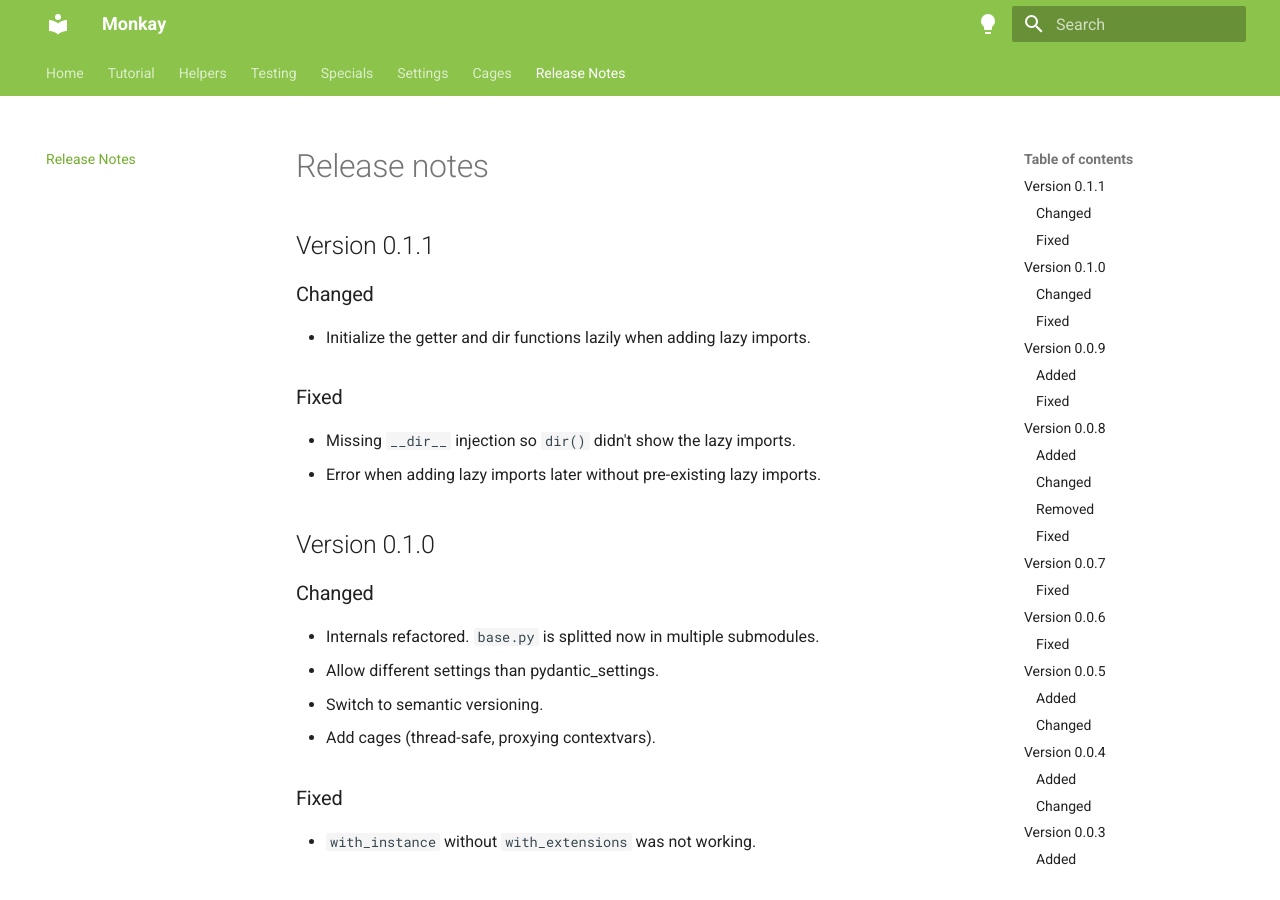
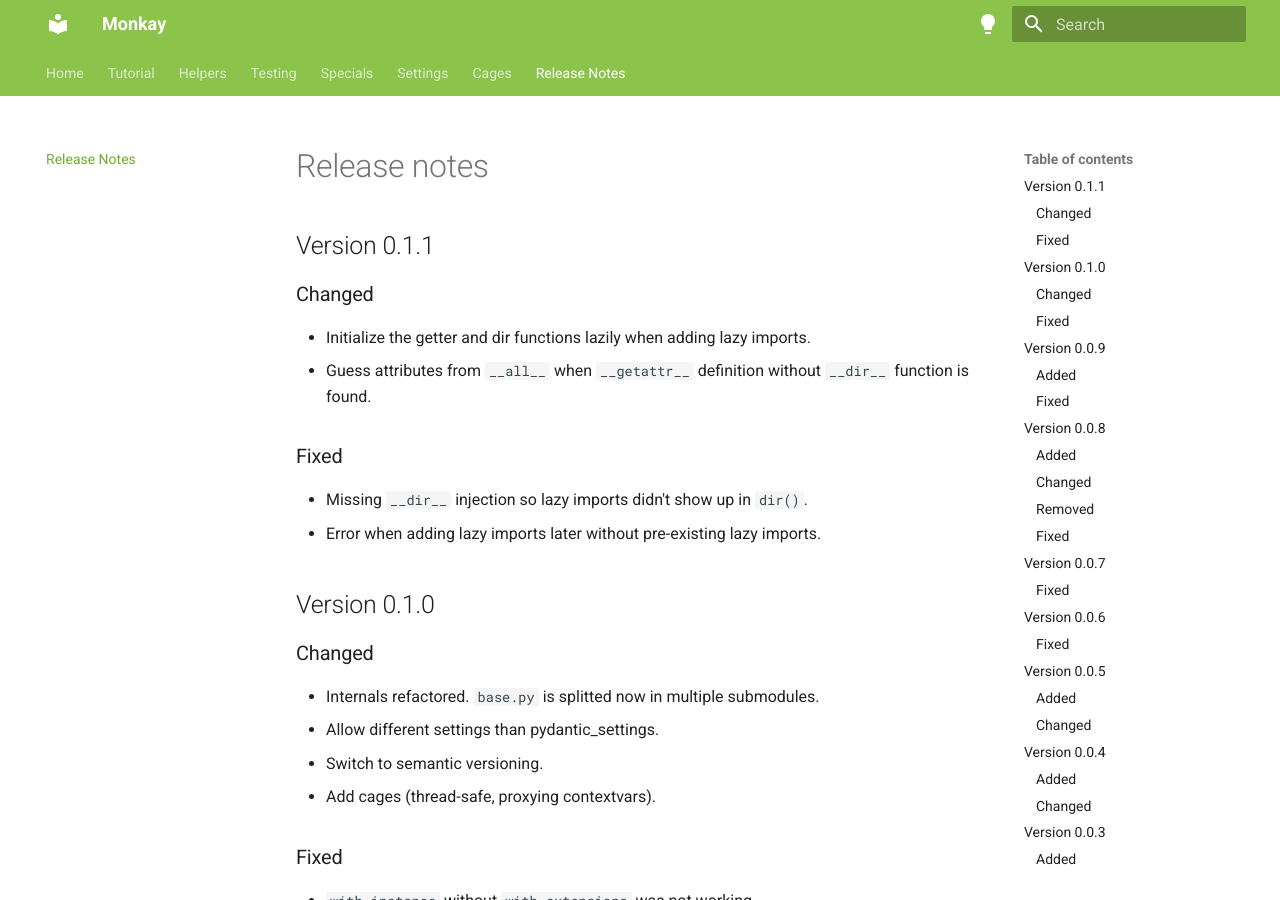
Before and after one commit to dymmond/monkay, an MkDocs documentation site: the page built from docs/release-notes.md, in a window 1280 px wide and 900 px high. Built offline with MkDocs 1.6.1 and Material for MkDocs 9.7.7, drawn with Linux system fonts in a browser that asks for light colours.

Commit message:
spaces and documentation

```diff
--- a/docs/release-notes.md
+++ b/docs/release-notes.md
@@ -5,10 +5,11 @@
 ### Changed
 
 - Initialize the getter and dir functions lazily when adding lazy imports.
+- Guess attributes from `__all__` when `__getattr__` definition without `__dir__` function is found.
 
 ### Fixed
 
-- Missing `__dir__` injection so `dir()` didn't show the lazy imports.
+- Missing `__dir__` injection so lazy imports didn't show up in `dir()`.
 - Error when adding lazy imports later without pre-existing lazy imports.
 
 ## Version 0.1.0
```
Also changed, not shown: docs/tutorial.md (+2 -6 lines).
